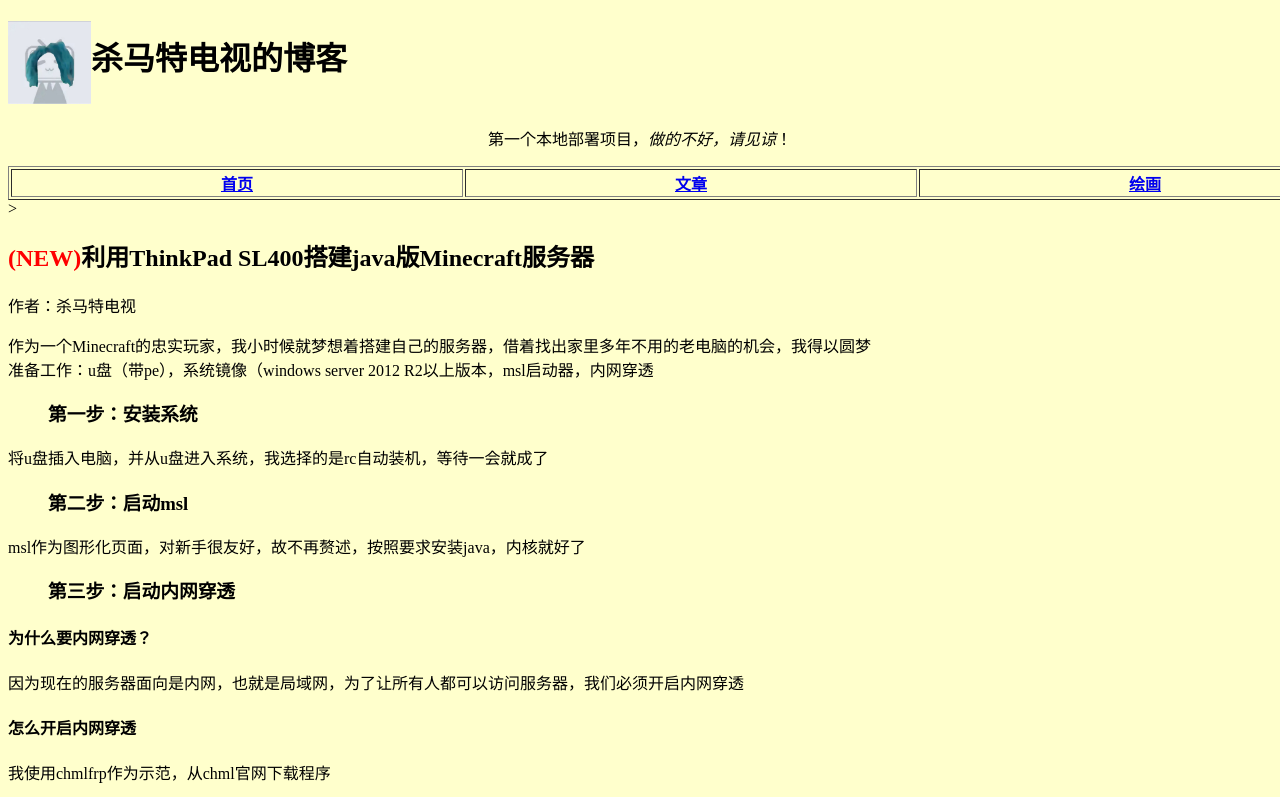
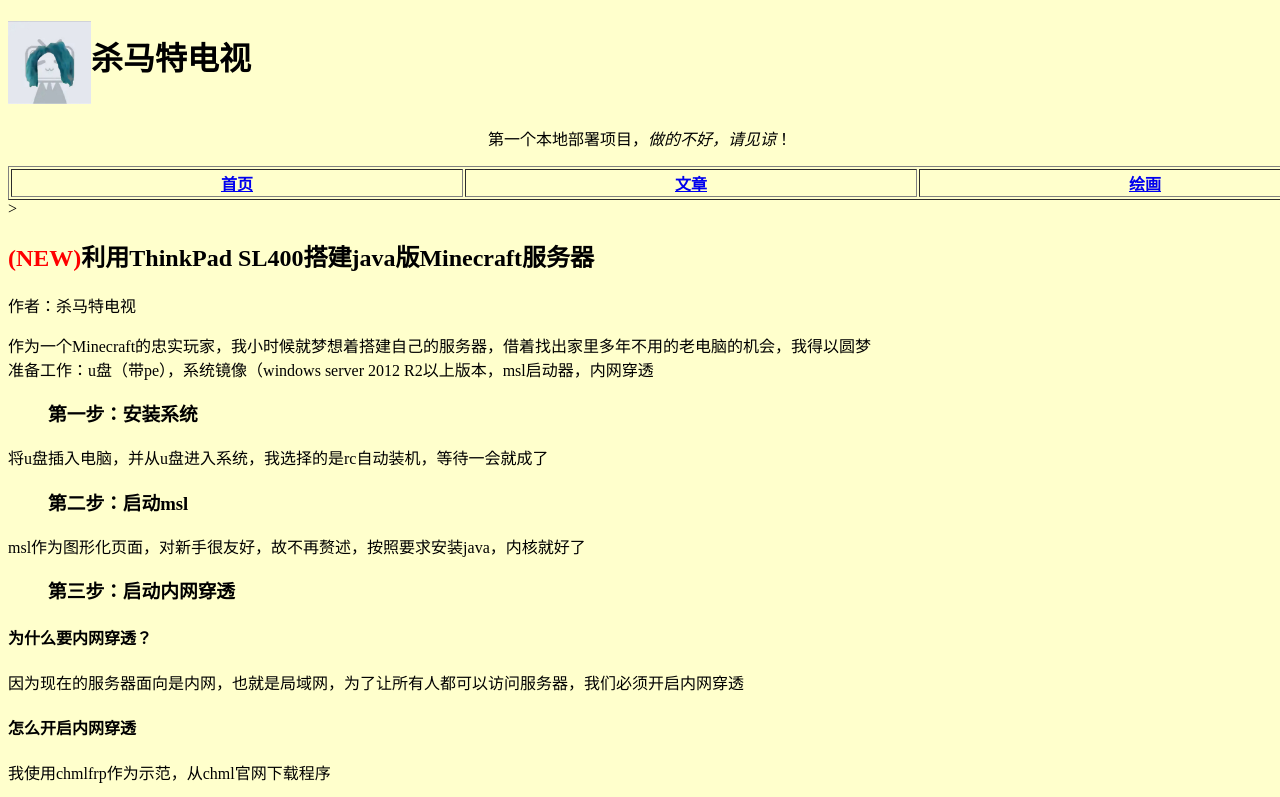
Before and after one commit to shamate-tv/shamate-tv.github.io, a plain HTML site: page passage/passage1.html in a window 1280 px wide. Shown: the top 797 px of the page. Drawn offline with Linux system fonts and the light colour scheme.

Commit message:
Update passage1.html

```diff
--- a/passage/passage1.html
+++ b/passage/passage1.html
@@ -14,7 +14,7 @@ body {
 </head>
 
 <body>
-<h1 align="left"><img src="/img/logo.jpg"  alt="" width="83" height="83" align="absmiddle"/>杀马特电视的博客</h1>
+<h1 align="left"><img src="/img/logo.jpg"  alt="" width="83" height="83" align="absmiddle"/>杀马特电视</h1>
 <p align="center">第一个本地部署项目，<em>做的不好，请见谅</em>！</p>
 <table width="1820" border="1">
 <tr>
```
